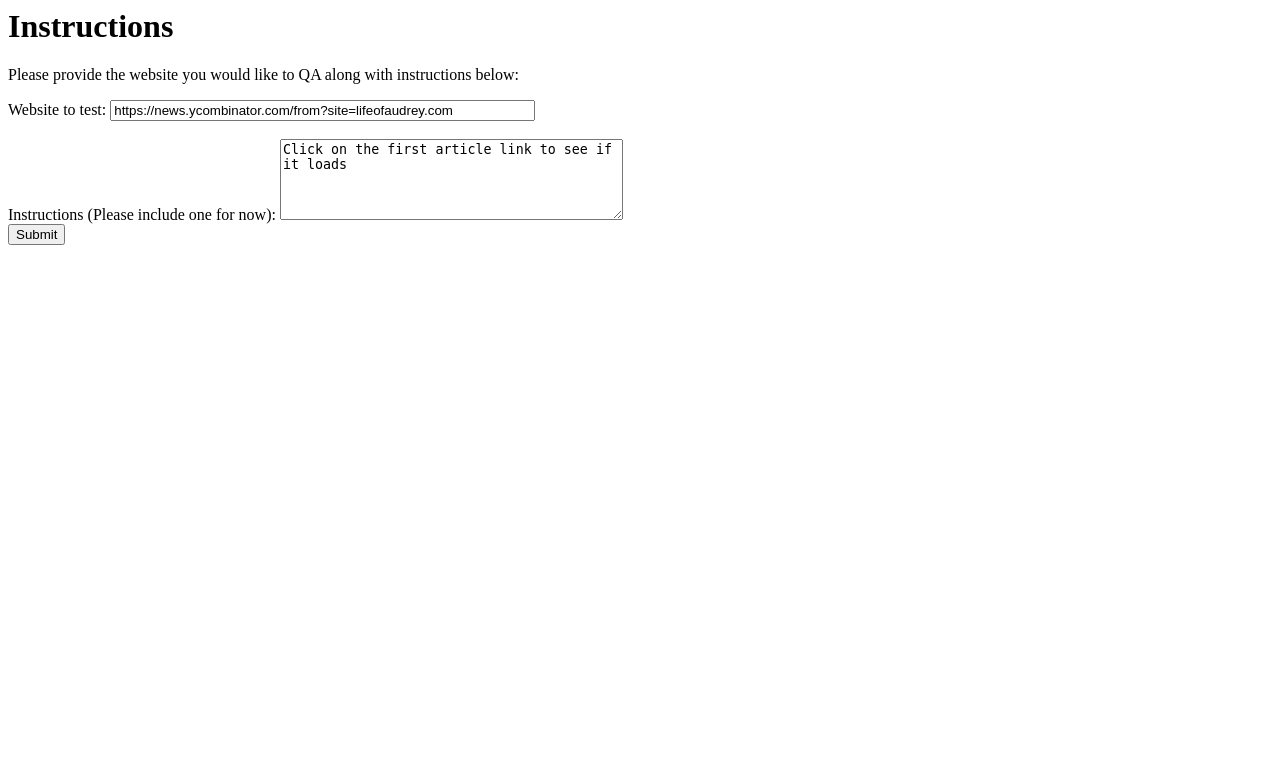
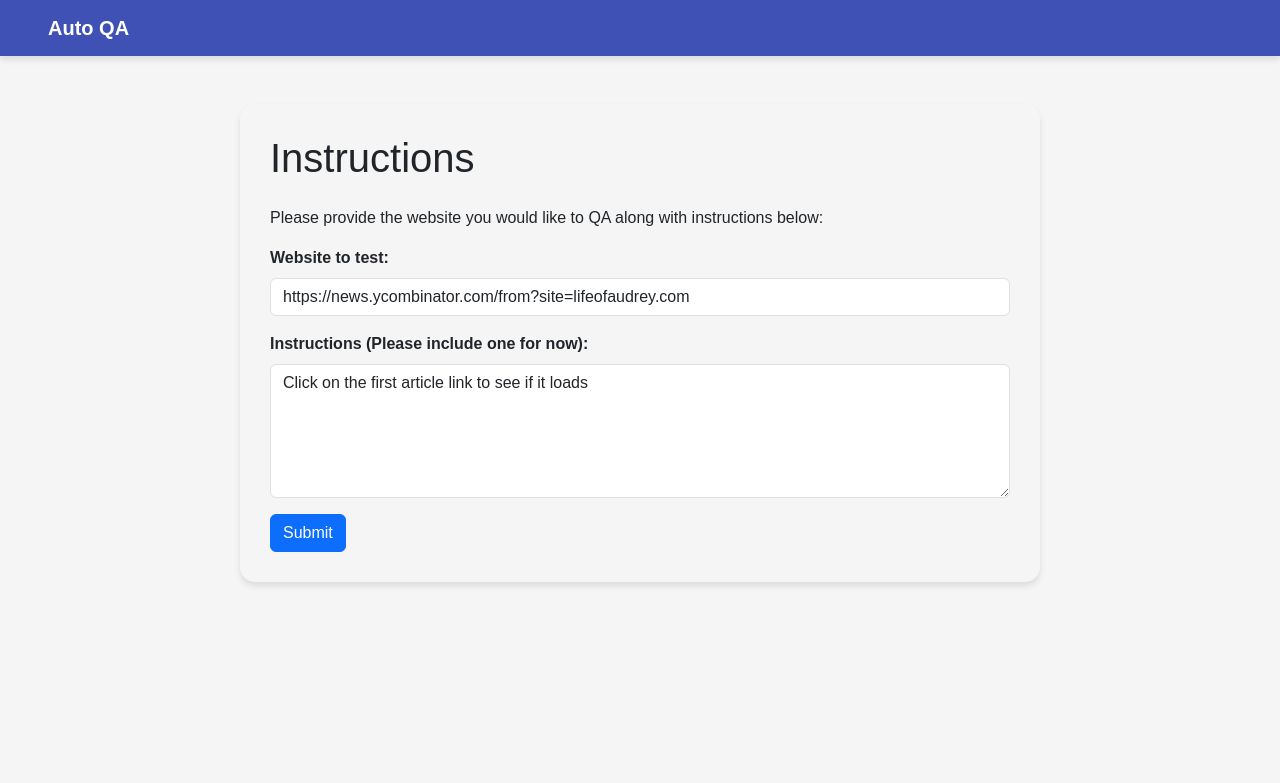
Before and after one commit to mike2151/AutoQA, a Flask app: page / in a window 1280 px wide. Shown: the top 783 px of the page. Run offline with Flask 2, Linux system fonts and the light colour scheme.

Commit message:
Cleanup homepage UI

```diff
--- a/src/web_backend/app.py
+++ b/src/web_backend/app.py
@@ -24,4 +24,4 @@ def create_app(testing=False):
 if __name__ == '__main__':
     app = create_app()
     with app.app_context():
-        app.run()
+        app.run(debug=True)
--- a/src/web_backend/templates/index.html
+++ b/src/web_backend/templates/index.html
@@ -1,18 +1,68 @@
-<html>
+<!DOCTYPE html>
+<html lang="en">
 <head>
+  <meta charset="UTF-8">
+  <meta name="viewport" content="width=device-width, initial-scale=1.0">
   <title>Auto QA</title>
+  <link href="https://cdn.jsdelivr.net/npm/bootstrap@5.3.0-alpha3/dist/css/bootstrap.min.css" rel="stylesheet" integrity="sha384-KK94CHFLLe+nY2dmCWGMq91rCGa5gtU4mk92HdvYe+M/SXH301p5ILy+dN9+nJOZ" crossorigin="anonymous">
+  <style>
+    body {
+      font-family: 'Arial', sans-serif;
+      padding: 0;
+      background-color: #f5f5f5;
+      display: flex;
+      flex-direction: column;
+    }
+    .container {
+      max-width: 800px;
+      padding: 30px;
+      border-radius: 15px;
+      box-shadow: 0 4px 6px rgba(0, 0, 0, 0.1);
+      margin-top: -1rem;
+      flex-grow: 1;
+    }
+    .navbar-container {
+      display: flex;
+      justify-content: space-between;
+    }
+    .navbar {
+      background-color: #3f51b5;
+      box-shadow: 0 4px 6px rgba(0, 0, 0, 0.1);
+    }
+    .navbar-brand {
+      font-weight: bold;
+      color: #ffffff;
+    }
+    .form-label {
+      font-weight: bold;
+      margin-bottom: 0.5rem;
+    }
+    .mb-3 {
+      margin-bottom: 1rem !important;
+    }
+  </style>
 </head>
 <body>
-<h1>Instructions</h1>
+  <nav class="navbar navbar-expand-lg navbar-dark px-5">
+    <div class="navbar-container">
+      <a class="navbar-brand" href="/">Auto QA</a>
+    </div>
+  </nav>
+  <div class="container mt-5">
+    <h1 class="mb-4">Instructions</h1>
     <p>Please provide the website you would like to QA along with instructions below:</p>
     <form method="POST">
-<label for="url-input">Website to test:</label>
-  <input type="text" id="url-input" name="url" size="50" value="https://news.ycombinator.com/from?site=lifeofaudrey.com"><br><br>
-
-  <label for="instructions-input">Instructions (Please include one for now):</label>
-  <textarea id="instructions-input" name="instructions" rows="5" cols="40">Click on the first article link to see if it loads</textarea><br>
-
-  <input type="submit" value="Submit">
+      <div class="form-group mb-3">
+        <label for="url-input" class="form-label">Website to test:</label>
+        <input class="form-control" type="text" id="url-input" name="url" size="50" value="https://news.ycombinator.com/from?site=lifeofaudrey.com" class="form-control">
+      </div>
+      <div class="form-group mb-3">
+        <label for="instructions-input" class="form-label">Instructions (Please include one for now):</label>
+        <textarea id="instructions-input" name="instructions" rows="5" class="form-control">Click on the first article link to see if it loads</textarea>
+      </div>
+      <input type="submit" value="Submit" class="btn btn-primary">
     </form>
+  </div>
+  <script src="https://cdn.jsdelivr.net/npm/bootstrap@5.3.0-alpha3/dist/js/bootstrap.bundle.min.js" integrity="sha384-ENjdO4Dr2bkBIFxQpeoTz1HIcje39Wm4jDKdf19U8gI4ddQ3GYNS7NTKfAdVQSZe" crossorigin="anonymous"></script>
   </body>
   </html>
```
Lines whose indentation alone changed are shown as unchanged.
